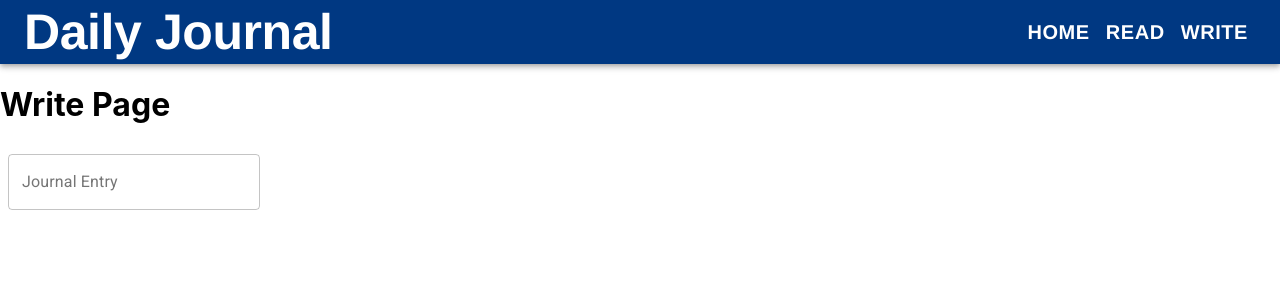
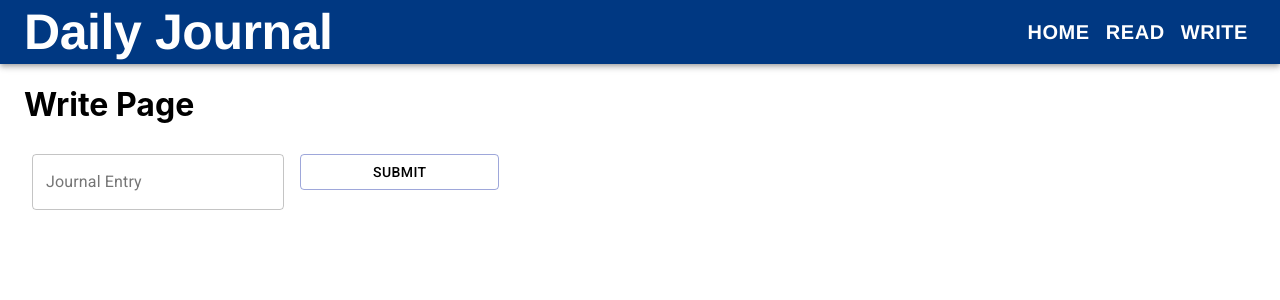
Before and after one commit to seanmartinstudio/daily-journal, a React (Create React App) app: page /write in a window 1280 px wide. Shown: the top 300 px of the page. Built offline with nearby package versions, Linux system fonts and the light colour scheme.

Commit message:
get form submit object to appear in console log

```diff
--- a/src/Components/Write.jsx
+++ b/src/Components/Write.jsx
@@ -1,7 +1,9 @@
-import React from 'react'
+import React, { useState } from 'react'
 import moment from 'moment'
 import { makeStyles } from '@material-ui/core/styles';
 import TextField from '@material-ui/core/TextField';
+import Button from '@material-ui/core/Button';
+import { Container } from '@material-ui/core';
 
 
 const useStyles = makeStyles((theme) => ({
@@ -9,21 +11,35 @@ const useStyles = makeStyles((theme) => ({
     '& > *': {
       margin: theme.spacing(1),
       width: '25ch',
+      font: "helvetica",
+      color: "black"
+
     },
   },
 }));
 
 const Write = () => {
 
-  const classes = useStyles();
+  const classes = useStyles()
+  const [formData, setFormData] = useState("")
+
+  const handleSubmit = (event) => {
+    event.preventDefault()
+    console.log(event)
+  }
+
+
 
   // console.log("moment", moment().format())
   return (
     <div>
-    <h1 className="class">Write Page</h1>
-      <form className={classes.root} noValidate autoComplete="off">
-      <TextField id="outlined-basic" label="Journal Entry" variant="outlined" />
-      </form>
+    <Container>
+      <h1 className="class">Write Page</h1>
+        <form className={classes.root} noValidate autoComplete="off" onSubmit={handleSubmit}>
+        <TextField id="outlined-basic" label="Journal Entry" color="primary" variant="outlined"/>
+        <Button variant="outlined" color="primary" onClick={handleSubmit}>Submit</Button>
+        </form>
+    </Container>
 
     </div>
   )
```
